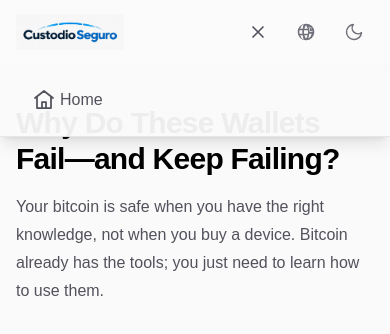
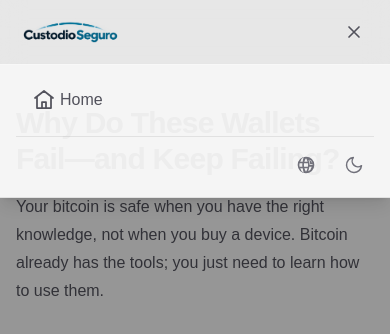
Before and after one commit to stealth14/courses-catalog, a Next.js app: page /en/academy/por-que-fallan-las-billeteras in a window 390 px wide. Both pictures are taken after a click on the button "Open navigation menu". Shown: the top 334 px of the page. Built offline with nearby package versions, Linux system fonts and the light colour scheme.

Commit message:
feat: enhance SiteNav component with mobile menu controls and improve layout structure

```diff
--- a/src/app/[locale]/layout.tsx
+++ b/src/app/[locale]/layout.tsx
@@ -112,11 +112,22 @@ export default async function LocaleLayout({
                   </Link>
                 </div>
                 <div className="ml-auto flex items-center gap-2 sm:gap-3">
-                  <SiteNav />
-                  <Suspense fallback={null}>
-                    <LocaleSwitcher />
-                  </Suspense>
-                  <ThemeToggle />
+                  <SiteNav
+                    mobileMenuControls={
+                      <div className="mt-2 flex items-center justify-end gap-2 border-t border-black/[.08] pt-2 dark:border-white/[.12]">
+                        <Suspense fallback={null}>
+                          <LocaleSwitcher />
+                        </Suspense>
+                        <ThemeToggle />
+                      </div>
+                    }
+                  />
+                  <div className="hidden items-center gap-2 sm:flex">
+                    <Suspense fallback={null}>
+                      <LocaleSwitcher />
+                    </Suspense>
+                    <ThemeToggle />
+                  </div>
                 </div>
               </div>
             </header>
--- a/src/components/site-nav.tsx
+++ b/src/components/site-nav.tsx
@@ -1,6 +1,8 @@
 "use client";
 
 import { useEffect, useState } from "react";
+import type { ReactNode } from "react";
+import { createPortal } from "react-dom";
 import { useTranslations } from "next-intl";
 import { Link, usePathname } from "@/i18n/navigation";
 
@@ -10,7 +12,11 @@ const NAV_ITEMS = [
   // { href: "/academy", label: "academy", icon: "book" },
 ] as const;
 
-export function SiteNav() {
+export function SiteNav({
+  mobileMenuControls,
+}: {
+  mobileMenuControls: ReactNode;
+}) {
   const t = useTranslations("Nav");
   const pathname = usePathname();
   const [isMenuOpen, setIsMenuOpen] = useState(false);
@@ -97,15 +103,29 @@ export function SiteNav() {
         </svg>
       </button>
 
+      {isMenuOpen &&
+        typeof document !== "undefined" &&
+        createPortal(
+          <button
+            type="button"
+            aria-hidden="true"
+            tabIndex={-1}
+            onClick={() => setIsMenuOpen(false)}
+            className="fixed inset-0 z-40 cursor-pointer bg-black/40 sm:hidden"
+          />,
+          document.body
+        )}
+
       <nav
         id="mobile-site-navigation"
         aria-label={t("label")}
-        className={`absolute inset-x-0 top-full border-b border-black/[.08] bg-zinc-50/95 px-4 py-3 shadow-lg backdrop-blur-md sm:hidden dark:border-white/[.12] dark:bg-zinc-950/95 ${
+        className={`absolute inset-x-0 top-full z-50 border-b border-black/[.08] bg-zinc-50/95 px-4 py-3 shadow-lg backdrop-blur-md sm:hidden dark:border-white/[.12] dark:bg-zinc-950/95 ${
           isMenuOpen ? "block" : "hidden"
         }`}
       >
         <div className="mx-auto flex w-full max-w-4xl flex-col gap-1">
           {renderLinks("mobile")}
+          {mobileMenuControls}
         </div>
       </nav>
     </>
```
Also changed, not shown: public/brand/custodio_seguro_light_transparent.png.
